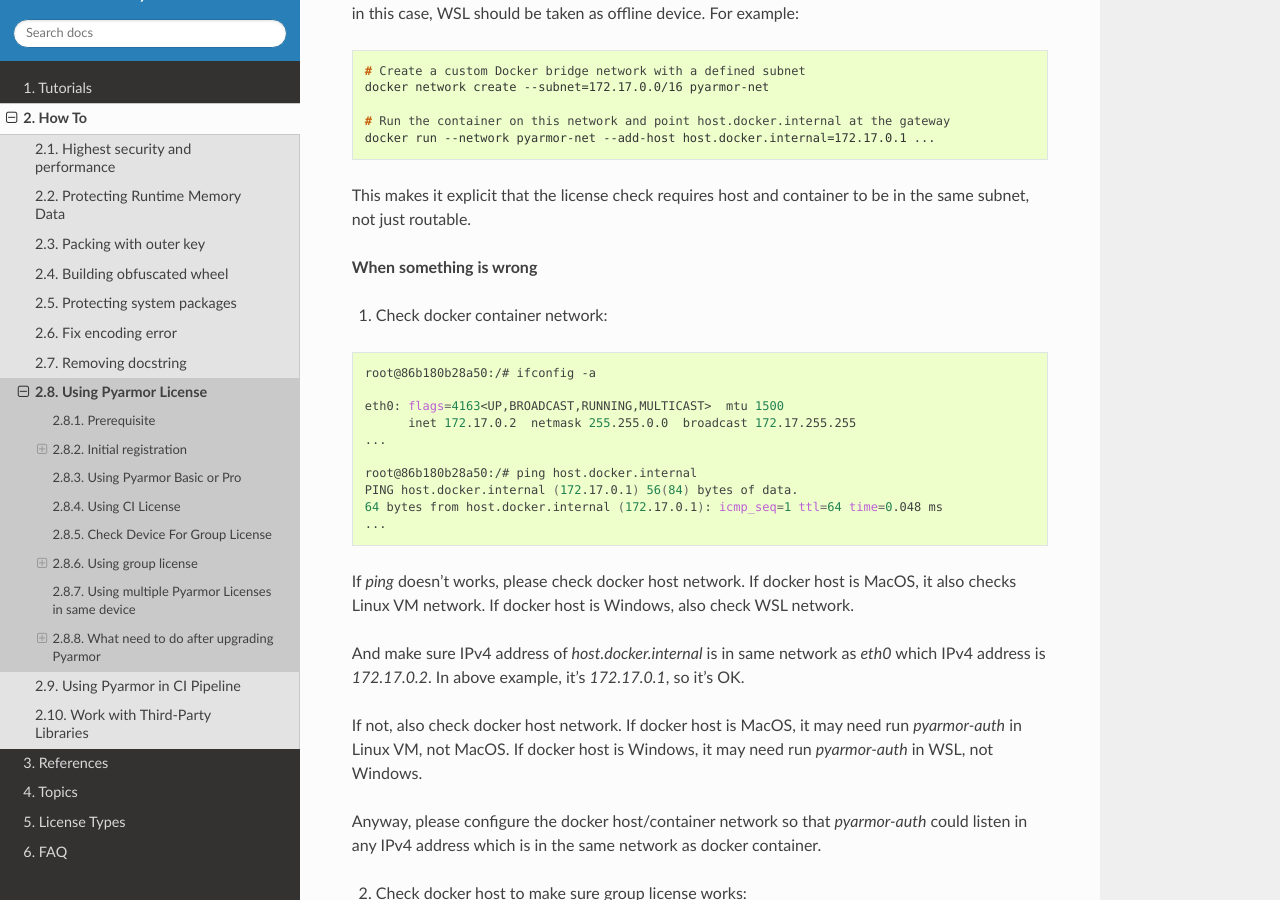
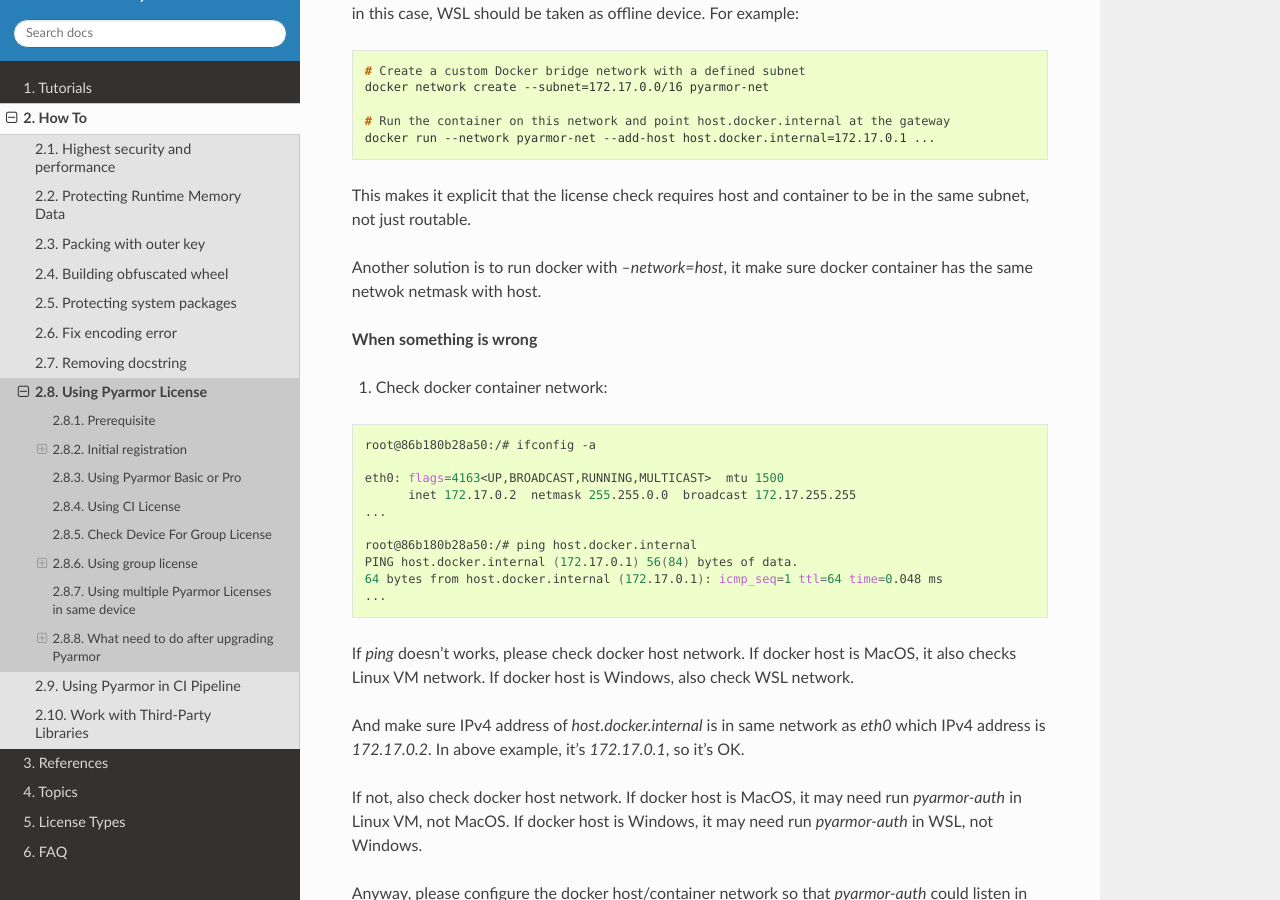
Before and after one commit to dashingsoft/pyarmor, a Sphinx documentation site: the page built from docs/how-to/register.rst, in a window 1280 px wide and 900 px high, scrolled down 10790 px. Built offline with Sphinx 7.4.7 and the Read the Docs theme 3.1.0, drawn with Linux system fonts in a browser that asks for light colours.

Commit message:
Doc another solution for docker container with pyarmor-auth

```diff
--- a/docs/how-to/register.rst
+++ b/docs/how-to/register.rst
@@ -409,6 +409,8 @@
 
 This makes it explicit that the license check requires host and container to be in the same subnet, not just routable.
 
+Another solution is to run docker with `--network=host`, it make sure docker container has the same netwok netmask with host.
+
 **When something is wrong**
 
 1. Check docker container network:
```
